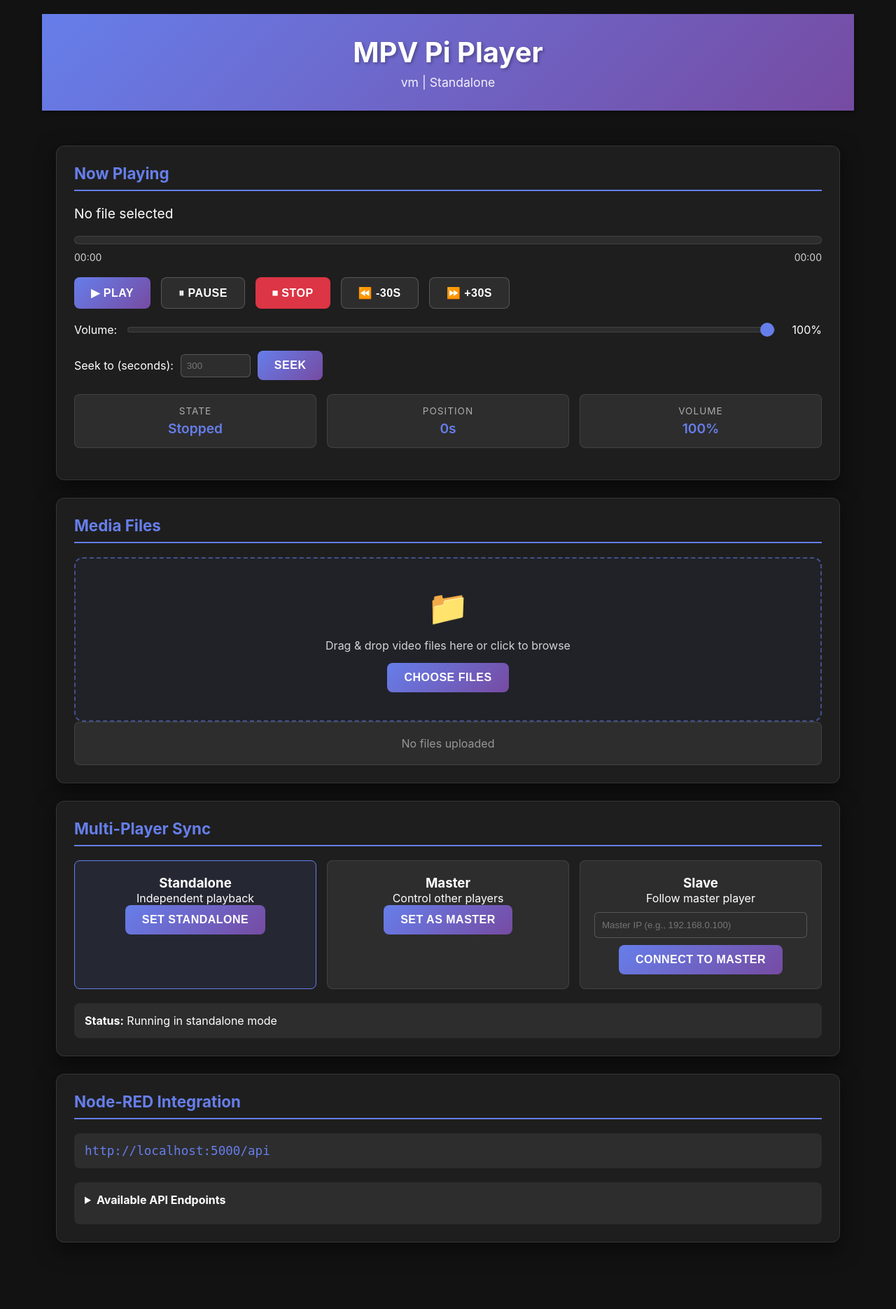
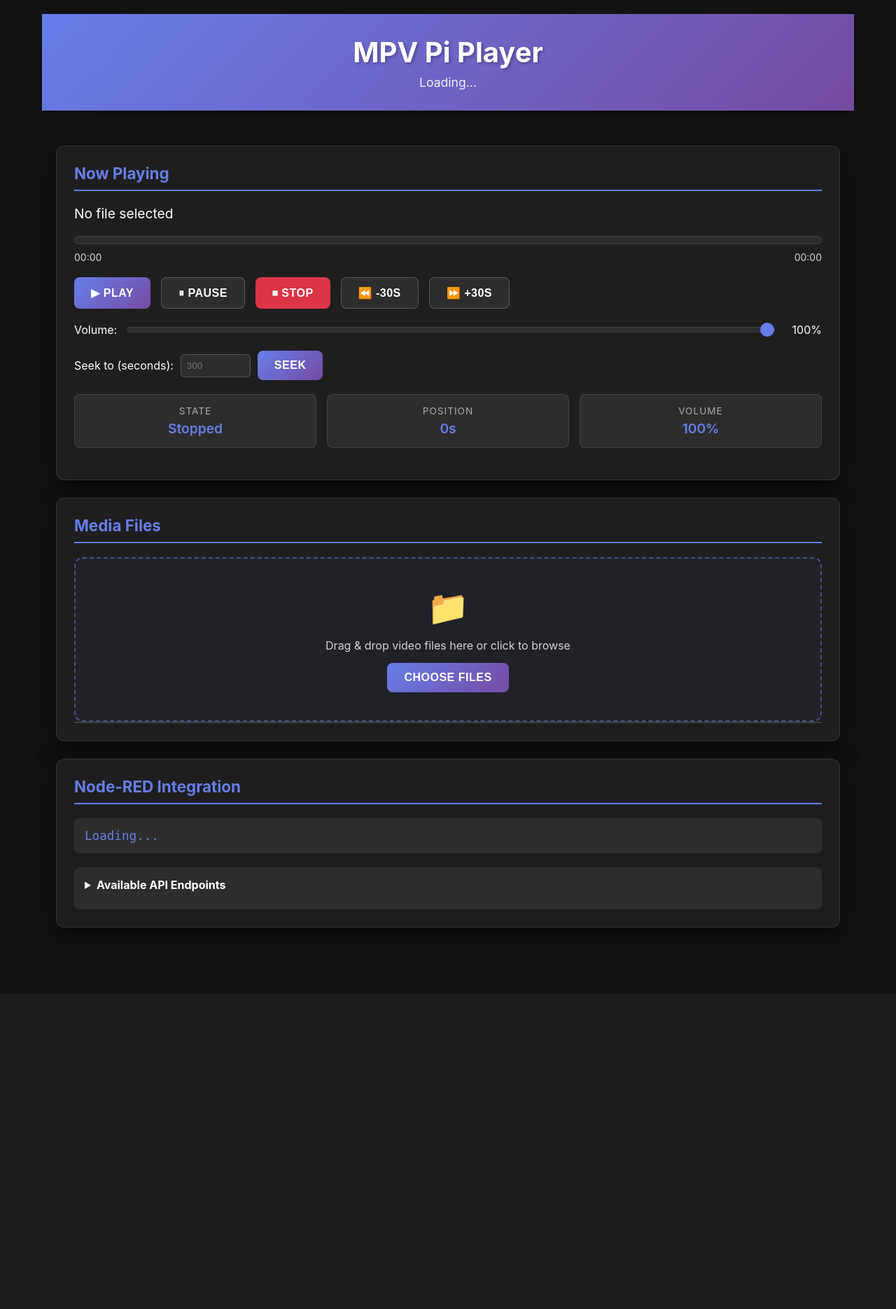
Before and after one commit to keep-on-walking/MPV-Pi-Player, a Flask app: page / in a window 1280 px wide. Shown: the whole page at 70% size. After the commit the page ends 1353 px from the top, so only its background shows below. Run offline with Flask 3, Linux system fonts and the light colour scheme; data that the repository does not hold is empty.

Commit message:
Update index.html

```diff
--- a/templates/index.html
+++ b/templates/index.html
@@ -12,8 +12,7 @@
         <header>
             <h1>MPV Pi Player</h1>
             <div class="subtitle">
-                <span id="hostname">Loading...</span> |
-                <span id="sync-mode" class="sync-badge">Standalone</span>
+                <span id="hostname">Loading...</span>
             </div>
         </header>
 
@@ -99,35 +98,6 @@
                     </div>
                 </div>
 
-                <!-- Sync Settings Card -->
-                <div class="card">
-                    <h2 class="card-title">Multi-Player Sync</h2>
-                    <div class="sync-controls">
-                        <div class="sync-mode" id="sync-standalone">
-                            <h3>Standalone</h3>
-                            <p>Independent playback</p>
-                            <button id="btn-sync-standalone" class="btn btn-primary">SET STANDALONE</button>
-                        </div>
-
-                        <div class="sync-mode" id="sync-master">
-                            <h3>Master</h3>
-                            <p>Control other players</p>
-                            <button id="btn-sync-master" class="btn btn-primary">SET AS MASTER</button>
-                        </div>
-
-                        <div class="sync-mode" id="sync-slave">
-                            <h3>Slave</h3>
-                            <p>Follow master player</p>
-                            <input type="text" id="master-ip" class="master-ip-input" placeholder="Master IP (e.g., 192.168.0.100)">
-                            <button id="btn-sync-slave" class="btn btn-primary" style="margin-top: 10px;">CONNECT TO MASTER</button>
-                        </div>
-                    </div>
-
-                    <div id="sync-status" style="margin-top: 20px; padding: 15px; background: #2d2d2d; border-radius: 8px;">
-                        <!-- Sync status will be displayed here -->
-                    </div>
-                </div>
-
                 <!-- API Info Card -->
                 <div class="card">
                     <h2 class="card-title">Node-RED Integration</h2>
@@ -153,6 +123,6 @@
         </div>
     </div>
 
-    <script src="/static/app.js"></script>
+    <script src="/static/app-nosync.js"></script>
 </body>
 </html>
```
